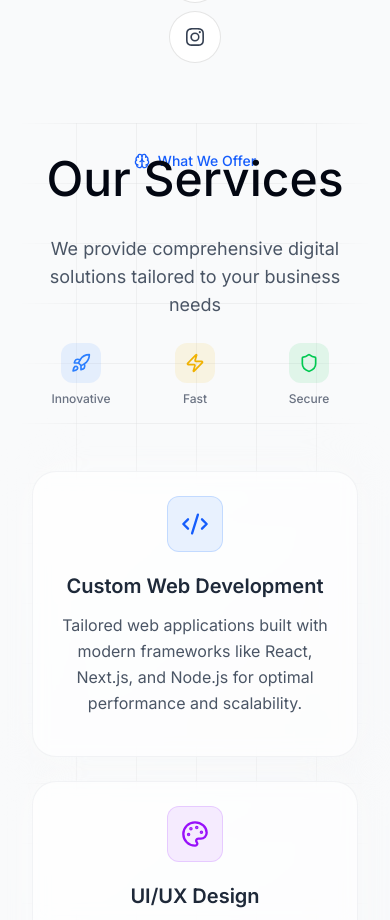
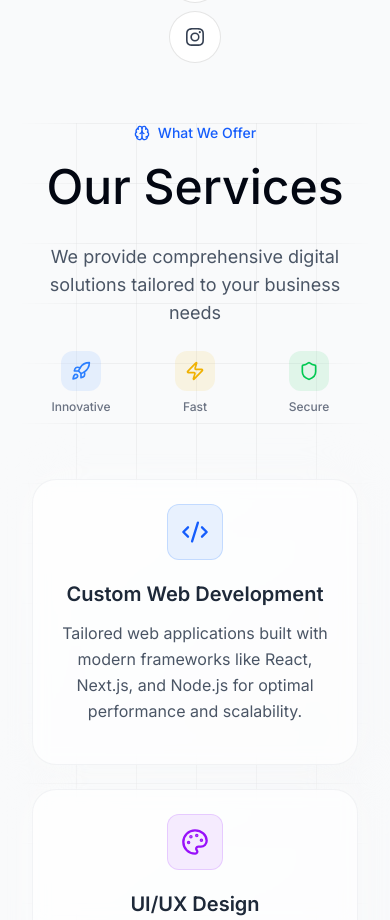
Before and after one commit to DevPlux/DevPlux-Official-Website, a Next.js app in the folder frontend/: page / in a window 390 px wide. Shown: the part 909-1829 px from the top of the page. Built offline with nearby package versions, Linux system fonts and the light colour scheme; no server answers.

Commit message:
update services

```diff
--- a/frontend/components/services.tsx
+++ b/frontend/components/services.tsx
@@ -141,7 +141,7 @@ export default function Services() {
 
       {/* Heading */}
       <div className="max-w-2xl mx-auto text-center">
-        <div className="flex items-center justify-center gap-2 -mb-4 mt-7 text-sm text-blue-600 dark:text-blue-400">
+        <div className="flex items-center justify-center gap-2 sm:-mb-4 mb-5 sm:mt-7 text-sm text-blue-600 dark:text-blue-400">
           <Brain className="w-4 h-4" />
           <span className="font-medium">What We Offer</span>
         </div>
```
